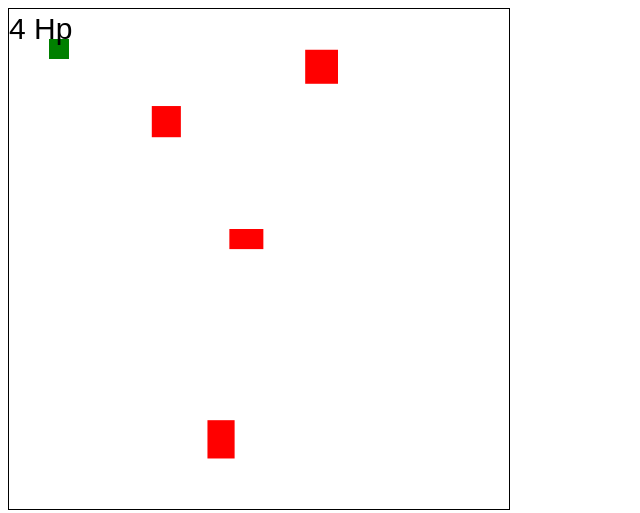
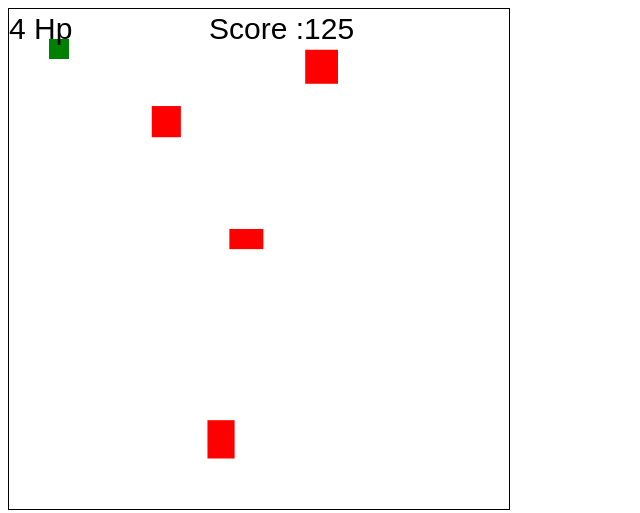
Before and after one commit to oguzhanaydemir/multiplayergamewithnodejs, a plain HTML site: page index.html in a window 1280 px wide. Shown: the whole page, without its empty margins (0-640 px from the left). Drawn offline with Linux system fonts and the light colour scheme.

Commit message:
Show score on canvas

```diff
--- a/index.html
+++ b/index.html
@@ -41,7 +41,7 @@
         var enemyList ={};
 
         var frameCount = 0;
-
+        var score = 0;
 
        //get distance between player and enemy
 
@@ -149,6 +149,7 @@
     Update = function (){
         ctx.clearRect(0, 0, WIDTH, HEIGHT);
         frameCount++;
+        score++;
 
         if(frameCount % 100 === 0){
             RandomlyGenerateEnemy();
@@ -169,6 +170,7 @@
        }
        DrawEntity(player);
         ctx.fillText(player.hp + " Hp", 0, 30);
+        ctx.fillText("Score :" + score, 200, 30);
     }
     StartNewGame = function(){
         timeWhenGameStarted = Date.now();
```
